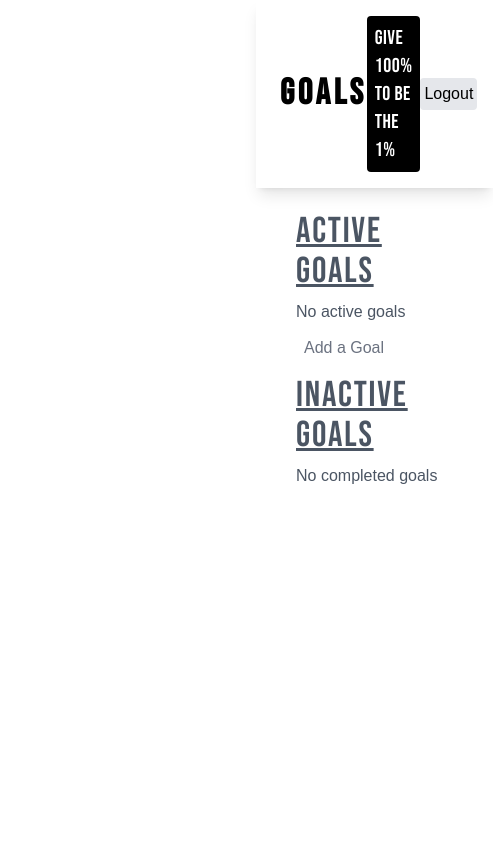
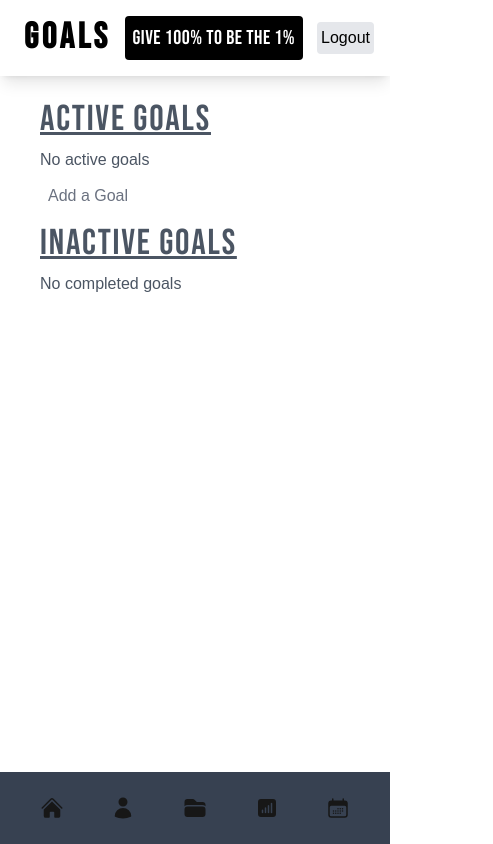
Before and after one commit to jwa13/Pipeline-Client, a Next.js app in the folder client/: page /goals in a window 390 px wide. Shown: the whole page, 493 px wide, since content can reach past the window. Built offline with nearby package versions, Linux system fonts and the light colour scheme; no server answers.

Commit message:
Changed navbar behavior on small screens, also added md: to the div holding the rest of the page to fix bug

```diff
--- a/client/src/components/Navbar.js
+++ b/client/src/components/Navbar.js
@@ -1,6 +1,7 @@
 import Link from "next/link"
 import { jwtDecode } from "jwt-decode";
 import { React, useEffect, useState } from "react";
+import { HomeIcon, UserIcon, ChartBarSquareIcon, FolderIcon, CalendarDaysIcon, TrophyIcon, UserGroupIcon, DocumentTextIcon } from "@heroicons/react/24/solid"
 
 const Navbar = () => {
     function Views() {
@@ -37,18 +38,63 @@ const Navbar = () => {
         );
     }
 
+    function IconViews() {
+        const [accType, setAccType] = useState("");
+
+        useEffect(() => {
+            if(typeof window !== "undefined") {
+                const token = localStorage.getItem("jwt");
+                if(token) {
+                    try {
+                        const decodedToken = jwtDecode(token);
+                        setAccType(decodedToken.accType);
+                    } catch(error) {
+                        console.error("Invalid token", error);
+                    }
+                }
+            }
+        }, []);
+
+        if(!accType) return null;
+
         return (
+            <>
+                {accType === 'athlete' && (
+                    <Link className="block hover:bg-gray-700 p-2 rounded" href="/goals"><TrophyIcon className="h-6 w-6"/></Link>
+                )}
+                {accType === 'coach' && (
+                    <>
+                        <Link href="/" className="block hover:bg-gray-700 p-2 rounded"><UserGroupIcon className="h-6 w-6"/></Link>
+                        <Link href="/" className="block hover:bg-gray-700 p-2 rounded"><DocumentTextIcon className="h-6 w-6"/></Link>
+                    </>
+                )}
+            </>
+        )
+    }
+
+    return (
+        <>
             <aside className="fixed top-0 left-0 h-screen w-64 bg-[hsl(43.3,46,64)] text-white font-bebas-neue text-2xl p-4 hidden md:block">
                 <div className="space-y-4">
                     <img src="/wordsLogo.png" alt="wordsLogo" className="mx-auto"></img>
                     <Link href="/home" className="block hover:bg-gray-700 p-2 rounded">Home</Link>
                     <Link href="/profile" className="block hover:bg-gray-700 p-2 rounded">Profile</Link>
-                <Views/>
+                    <Views />
                     <Link href="/reports" className="block hover:bg-gray-700 p-2 rounded">Reports</Link>
                     <Link href="/" className="block hover:bg-gray-700 p-2 rounded">Data</Link>
                     <Link href="/" className="block hover:bg-gray-700 p-2 rounded">Calendar</Link>
                 </div>
             </aside>
+
+            <nav className="fixed bottom-0 left-0 w-full bg-gray-700 p-4 flex justify-around md:hidden">
+                <Link href="/home" className="block hover:bg-gray-700 p-2 rounded"><HomeIcon className="h-6 w-6" /></Link>
+                <Link href="/profile" className="block hover:bg-gray-700 p-2 rounded"><UserIcon className="h-6 w-6" /></Link>
+                <IconViews />
+                <Link href="/reports" className="block hover:bg-gray-700 p-2 rounded"><FolderIcon className="h-6 w-6"/></Link>
+                <Link href="/" className="block hover:bg-gray-700 p-2 rounded"><ChartBarSquareIcon className="h-6 w-6" /></Link>
+                <Link href="/" className="block hover:bg-gray-700 p-2 rounded"><CalendarDaysIcon className="h-6 w-6"/></Link>
+            </nav>
+        </>
     );
 }
 
--- a/client/src/pages/goals.js
+++ b/client/src/pages/goals.js
@@ -100,7 +100,7 @@ export default function goals() {
     return (
         <div className="flex min-h-screen">
             <Navbar />
-            <div className="flex flex-col flex-1 ml-64">
+            <div className="flex flex-col flex-1 md:ml-64">
                 <TopBar pageName={"Goals"} onLogout={handleLogout} />
                 <div className="flex-1 p-4 bg-white">
                     <h2 className="text-gray-600 font-bebas-neue text-4xl underline px-6 pt-2 tracking-wider">Active Goals</h2>
--- a/client/src/pages/home.js
+++ b/client/src/pages/home.js
@@ -17,7 +17,7 @@ export default function home() {
     return (
         <div className="flex min-h-screen">
             <Navbar />
-            <div className="flex flex-col flex-1 ml-64">
+            <div className="flex flex-col flex-1 md:ml-64">
                 <TopBar pageName={"Home"} onLogout={handleLogout}/>
                 <div className="flex-1 p-4 bg-white">
 
--- a/client/src/pages/profile.js
+++ b/client/src/pages/profile.js
@@ -93,7 +93,7 @@ export default function profile() {
     return (
         <div className="flex min-h-screen">
             <Navbar />
-            <div className="flex flex-col flex-1 ml-64">
+            <div className="flex flex-col flex-1 md:ml-64">
                 <TopBar pageName={"Profile"} onLogout={handleLogout}/>
                 <div className="flex-1 p-4 bg-white">
                     <h2 className="text-gray-600 font-bebas-neue text-4xl underline pl-6 pt-2 tracking-wider">Account Information</h2>
--- a/client/src/pages/reports.js
+++ b/client/src/pages/reports.js
@@ -253,7 +253,7 @@ export default function reports() {
     return (
         <div className="flex min-h-screen">
             <Navbar />
-            <div className="flex flex-col flex-1 ml-64">
+            <div className="flex flex-col flex-1 md:ml-64">
                 <TopBar pageName={"Reports"} onLogout={handleLogout} />
                 <div className="flex-1 p-4 bg-white">
                     {accInfo && accInfo === 'coach' && (
```
Lines whose indentation alone changed are shown as unchanged.
